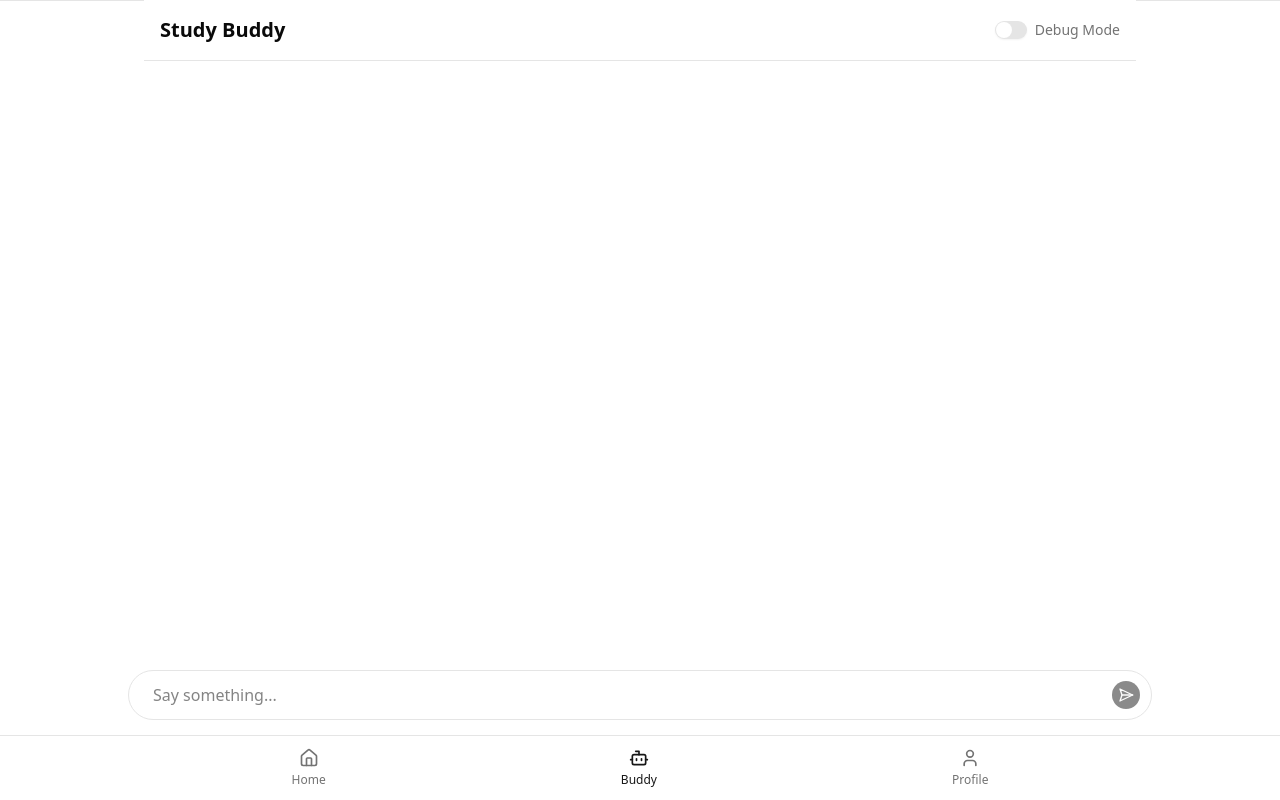
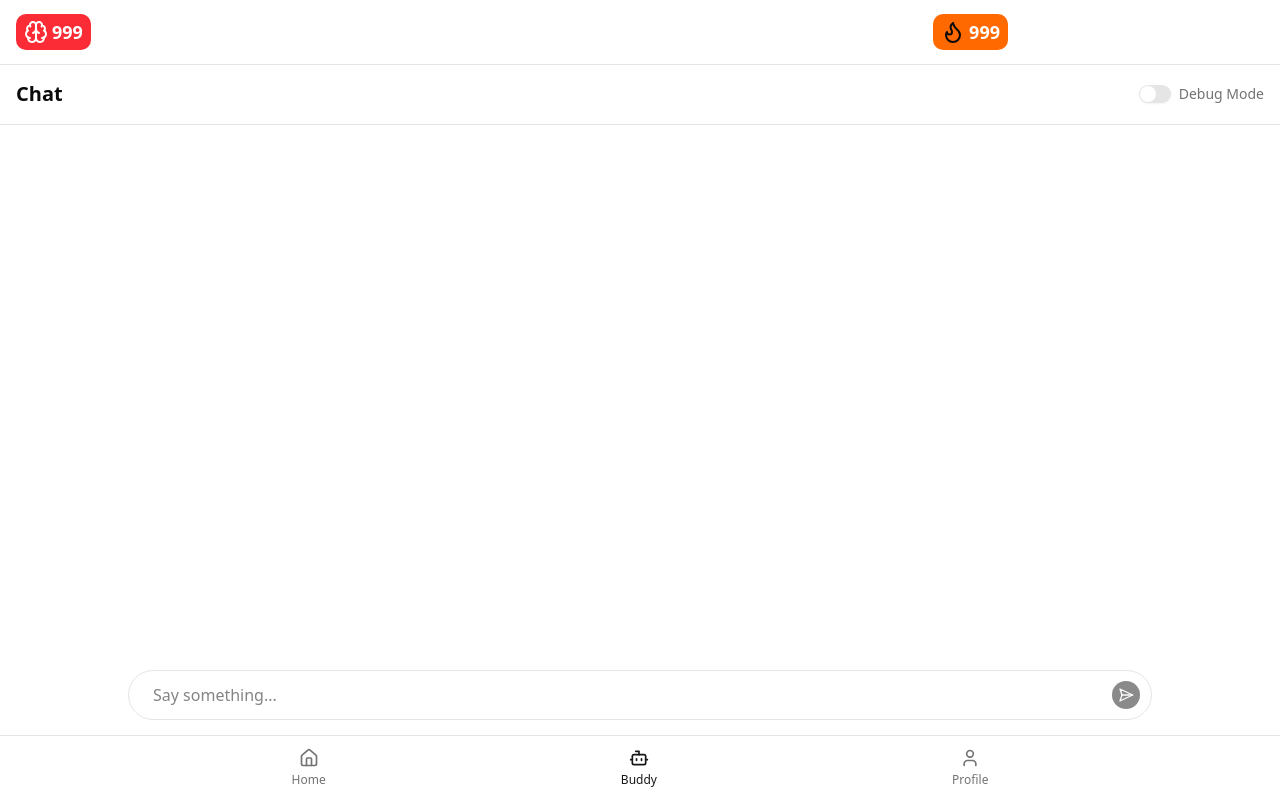
Before and after one commit to Jeffreyyvdb/studybuddy-v0, a Next.js app: page /chat in a window 1280 px wide. Built offline with nearby package versions, Linux system fonts and the light colour scheme.

Commit message:
feat: update layout and styling for improved user experience; modify TopBar and ChatHeader components

```diff
--- a/src/app/chat/page.tsx
+++ b/src/app/chat/page.tsx
@@ -32,7 +32,7 @@ export default function Chat() {
   };
 
   return (
-    <div className="flex flex-col h-full pb-16">
+    <div className="flex flex-col h-full ">
       <ChatHeader debugMode={debugMode} setDebugMode={setDebugMode} />
       <MessageList messages={messages} />
       <ChatInput
--- a/src/app/layout.tsx
+++ b/src/app/layout.tsx
@@ -3,7 +3,6 @@ import { Geist, Geist_Mono } from "next/font/google";
 import "./globals.css";
 import { ThemeProvider } from "@/components/ui/theme-provider";
 import { BottomNavigation } from "@/components/navigation/bottom-navigation";
-import Link from "next/link";
 import { TopBar } from "@/components/top-bar/top-bar";
 
 const geistSans = Geist({
@@ -17,8 +16,9 @@ const geistMono = Geist_Mono({
 });
 
 export const metadata: Metadata = {
-  title: "Create Next App",
-  description: "Generated by create next app",
+  title: "Study Buddy",
+  description:
+    "Your AI-powered study assistant. Get homework help, exam prep, and learning support anytime.",
 };
 
 export default function RootLayout({
@@ -38,7 +38,8 @@ export default function RootLayout({
           disableTransitionOnChange
         >
           <TopBar />
-          <div className="max-w-screen-lg mx-auto  px-4">{children}</div>
+          {/* top margin to account for the top bar & bottom margin for the bottom navigation */}
+          <div className="mt-16 mb-16">{children}</div>
           <BottomNavigation />
         </ThemeProvider>
       </body>
--- a/src/app/page.tsx
+++ b/src/app/page.tsx
@@ -5,7 +5,7 @@ import { MoveRight } from "lucide-react";
 
 export default function Home() {
   return (
-    <div className="flex flex-col items-center justify-center h-[100dvh] overflow-hidden bg-background">
+    <div className="flex flex-grow flex-col items-center justify-center bg-background">
       <div className="container flex flex-col items-center px-4 py-6 space-y-6 max-w-md">
         {/* Logo or badge */}
         <div className="rounded-full bg-primary/10 p-3 text-primary">
@@ -23,17 +23,14 @@ export default function Home() {
             <circle cx="17" cy="7" r="5" />
           </svg>
         </div>
-
         {/* Hero title */}
         <h1 className="text-4xl md:text-5xl font-bold text-center tracking-tight">
           Study Buddy
         </h1>
-
         <p className="text-muted-foreground text-center text-base max-w-xs">
           Your AI-powered study assistant. Get homework help, exam prep, and
           learning support anytime.
         </p>
-
         {/* Robot image - reduced size */}
         <div className="w-48 h-48 relative">
           <Image
@@ -44,7 +41,6 @@ export default function Home() {
             priority
           />
         </div>
-
         <Link href="/chat" className="w-full max-w-xs">
           <Button size="lg" className="w-full gap-2 font-medium">
             Get Started
--- a/src/components/chat/chat-header.tsx
+++ b/src/components/chat/chat-header.tsx
@@ -10,8 +10,8 @@ interface ChatHeaderProps {
 
 export function ChatHeader({ debugMode, setDebugMode }: ChatHeaderProps) {
   return (
-    <div className="sticky top-0 z-10 bg-background border-b p-4 flex justify-between items-center">
-      <h1 className="text-xl font-semibold">Study Buddy</h1>
+    <div className="sticky top-16 z-10 bg-background border-b p-4 flex justify-between items-center">
+      <h1 className="text-xl font-semibold">Chat</h1>
 
       <div className="flex items-center space-x-2">
         <Switch
--- a/src/components/top-bar/top-bar.tsx
+++ b/src/components/top-bar/top-bar.tsx
@@ -1,14 +1,20 @@
-import { Brain } from "lucide-react";
+import { Brain, Flame } from "lucide-react";
 import Link from "next/link";
 
 export function TopBar() {
   return (
-    <div className="fixed top-0 left-0 right-0 border-t border-border bg-background z-10">
+    <div className="fixed top-0 left-0 right-0 w-full z-50 bg-background border-b border-border">
       <div className="h-16 max-w-screen-lg max-auto px-4">
-        <div className="flex items-center justify-around h-full">
+        <div className="flex justify-between h-full">
           <Link href="#" className="flex items-center gap-1">
             <div className="bg-red-500 rounded-lg p-1 px-2 flex items-center">
-              <Brain className="w-6 h-6 mr-1" />
+              <Brain className=" text-white w-6 h-6 mr-1" />
+              <span className="text-white font-bold text-lg">999</span>
+            </div>
+          </Link>
+          <Link href="#" className="flex items-center gap-1">
+            <div className="bg-orange-500 rounded-lg p-1 px-2 flex items-center">
+              <Flame className=" text-whitew-6 h-6 mr-1" />
               <span className="text-white font-bold text-lg">999</span>
             </div>
           </Link>
```
Also changed, not shown: src/app/globals.css (line endings or trailing spaces).
